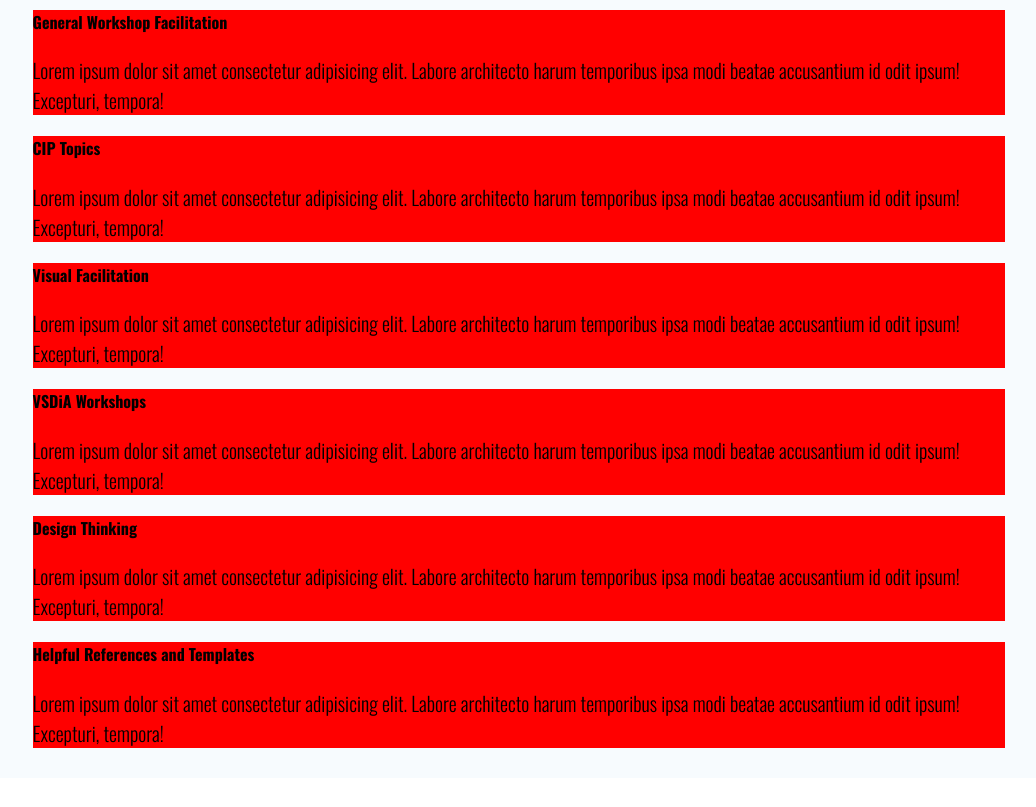
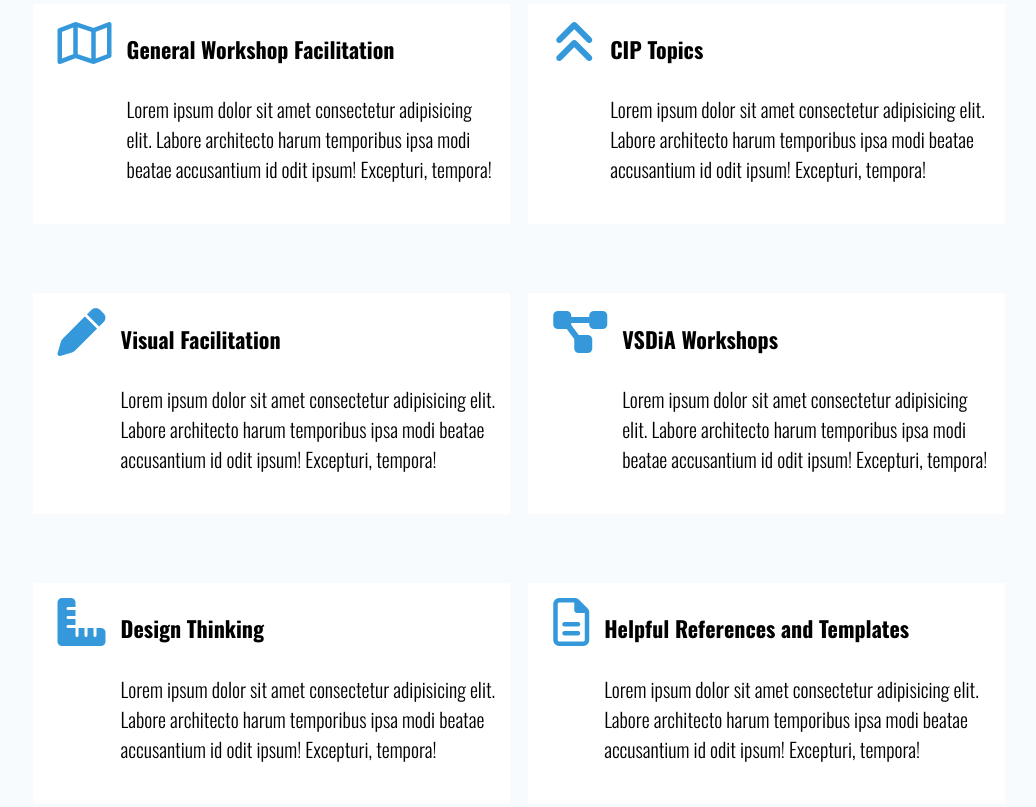
Before and after one commit to jljakin2/improveMyBiz, a plain HTML site: page index.html in a window 1280 px wide. Shown: the part 1678-2485 px from the top of the page, without its empty margins (121-1157 px from the left). Drawn offline with nearby package versions, Linux system fonts and the light colour scheme.

Commit message:
Added content to 'Other Services' section

```diff
--- a/index.html
+++ b/index.html
@@ -120,35 +120,101 @@
                 <h2><span>Other Services</span></h2>
                 <p>Here are some other helpful resources and services we offer</p>
             </div>
+            <div class="flex-wrap">
+                <div class="other-services-box">
+
+                    <div class="other-services-icon">
+                        <i class="far fa-map fa-3x"></i>
+                    </div>
+
                     <div class="other-services-title">
-                <h4>General Workshop Facilitation</h4>
-                <p>Lorem ipsum dolor sit amet consectetur adipisicing elit. Labore architecto harum temporibus ipsa modi
+                        <h4><a href="#">General Workshop Facilitation</a></h4>
+                        <p>Lorem ipsum dolor sit amet consectetur adipisicing elit. Labore architecto harum temporibus
+                            ipsa
+                            modi
                             beatae accusantium id odit ipsum! Excepturi, tempora!</p>
                     </div>
+                </div>
+
+                <div class="other-services-box">
+
+                    <div class="other-services-icon">
+                        <i class="fas fa-angle-double-up fa-3x"></i>
+                    </div>
+
                     <div class="other-services-title">
-                <h4>CIP Topics</h4>
-                <p>Lorem ipsum dolor sit amet consectetur adipisicing elit. Labore architecto harum temporibus ipsa modi
+                        <h4><a href="#">CIP Topics</a></h4>
+                        <p>Lorem ipsum dolor sit amet consectetur adipisicing elit. Labore architecto harum temporibus
+                            ipsa
+                            modi
                             beatae accusantium id odit ipsum! Excepturi, tempora!</p>
                     </div>
+                </div>
+
+
+                <div class="other-services-box">
+
+                    <div class="other-services-icon">
+                        <i class="fas fa-pen fa-3x"></i>
+                    </div>
+
                     <div class="other-services-title">
-                <h4>Visual Facilitation</h4>
-                <p>Lorem ipsum dolor sit amet consectetur adipisicing elit. Labore architecto harum temporibus ipsa modi
+                        <h4><a href="#">Visual Facilitation</a></h4>
+                        <p>Lorem ipsum dolor sit amet consectetur adipisicing elit. Labore architecto harum
+                            temporibus
+                            ipsa
+                            modi
                             beatae accusantium id odit ipsum! Excepturi, tempora!</p>
                     </div>
+                </div>
+
+                <div class="other-services-box">
+
+                    <div class="other-services-icon">
+                        <i class="fas fa-project-diagram fa-3x"></i>
+                    </div>
+
                     <div class="other-services-title">
-                <h4>VSDiA Workshops</h4>
-                <p>Lorem ipsum dolor sit amet consectetur adipisicing elit. Labore architecto harum temporibus ipsa modi
+                        <h4><a href="#">VSDiA Workshops</a></h4>
+                        <p>Lorem ipsum dolor sit amet consectetur adipisicing elit. Labore architecto harum
+                            temporibus
+                            ipsa
+                            modi
                             beatae accusantium id odit ipsum! Excepturi, tempora!</p>
                     </div>
+                </div>
+
+                <div class="other-services-box">
+
+                    <div class="other-services-icon">
+                        <i class="fas fa-ruler-combined fa-3x"></i>
+                    </div>
+
                     <div class="other-services-title">
-                <h4>Design Thinking</h4>
-                <p>Lorem ipsum dolor sit amet consectetur adipisicing elit. Labore architecto harum temporibus ipsa modi
+                        <h4><a href="#">Design Thinking</a></h4>
+                        <p>Lorem ipsum dolor sit amet consectetur adipisicing elit. Labore architecto harum
+                            temporibus
+                            ipsa
+                            modi
                             beatae accusantium id odit ipsum! Excepturi, tempora!</p>
                     </div>
+                </div>
+
+                <div class="other-services-box">
+
+                    <div class="other-services-icon">
+                        <i class="far fa-file-alt fa-3x"></i>
+                    </div>
+
                     <div class="other-services-title">
-                <h4>Helpful References and Templates</h4>
-                <p>Lorem ipsum dolor sit amet consectetur adipisicing elit. Labore architecto harum temporibus ipsa modi
+                        <h4><a href="#">Helpful References and Templates</a></h4>
+                        <p>Lorem ipsum dolor sit amet consectetur adipisicing elit. Labore architecto
+                            harum temporibus
+                            ipsa
+                            modi
                             beatae accusantium id odit ipsum! Excepturi, tempora!</p>
+                    </div>
+                </div>
             </div>
         </div>
     </section>
--- a/styles.css
+++ b/styles.css
@@ -27,7 +27,7 @@ nav {
     background: white;
     display: flex;
     justify-content: space-between;
-    height: 50px;
+    height: 65px;
 }
 
 nav h4{
@@ -54,7 +54,7 @@ nav ul{
 
 nav li {
     display: inline-block;
-    font-size: large;
+    font-size: 20px;
     margin-right: 20px;
     text-decoration: none;
 }
@@ -78,7 +78,7 @@ nav li a:hover, .dropdown:hover .dropbtn {
 
 .dropdown-content {
     display: none;
-    font-size: medium;
+    font-size: 20px;
     position: absolute;
     background-color: #f9f9f9;
     min-width: 160px;
@@ -274,13 +274,61 @@ nav li a:hover, .dropdown:hover .dropbtn {
 }
 
 /* OTHER SERVICES */
+
 .other-services {
     background: #f7fbfe;
     padding-bottom: 10px;
 }
 
+.flex-wrap {
+    align-content: space-between;
+    /* border: 1px solid blue; */
+    display: flex;
+    flex-wrap: wrap;
+    height: 70vh;
+    justify-content: space-between;
+    margin-bottom: 15px;
+}
+
+.other-services-box {
+    /* border: 1px solid red; */
+    background: white;
+    display: flex;
+    justify-content: space-between;
+    padding: 0 10px;
+    width: 47%;
+}
+
+.other-services-box:hover {
+    border-color: #fff;
+    box-shadow: 0px 0 25px 0 rgba(0, 0, 0, 0.1);
+}
+
 .other-services-title {
-    background: red;
+    /* border: 1px solid blue; */
+    padding-bottom: 20px;
+    width: 88.5%;
+}
+
+.other-services-title h4 {
+    font-size: 22px;
+}
+
+.other-services-box:hover h4 a{
+    color: #3498db;
+}
+
+.other-services-title a {
+    color: black;
+    text-decoration: none;
+}
+
+.other-services-icon {
+    /* border: 1px solid blue; */
+    color: #3498db;
+    margin-top: 15px;
+    padding: 0px 15px;
+    /* margin-right: 5px; */
 }
 
 /* TESTIMONIALS */
@@ -288,3 +336,9 @@ nav li a:hover, .dropdown:hover .dropbtn {
     background: #f7fbfe;
     padding-bottom: 10px;
 }
+
+@media screen and (max-width: 1760px) {
+    .flex-wrap {
+        height: 100vh;
+    }
+}
```
Lines whose indentation alone changed are shown as unchanged.
